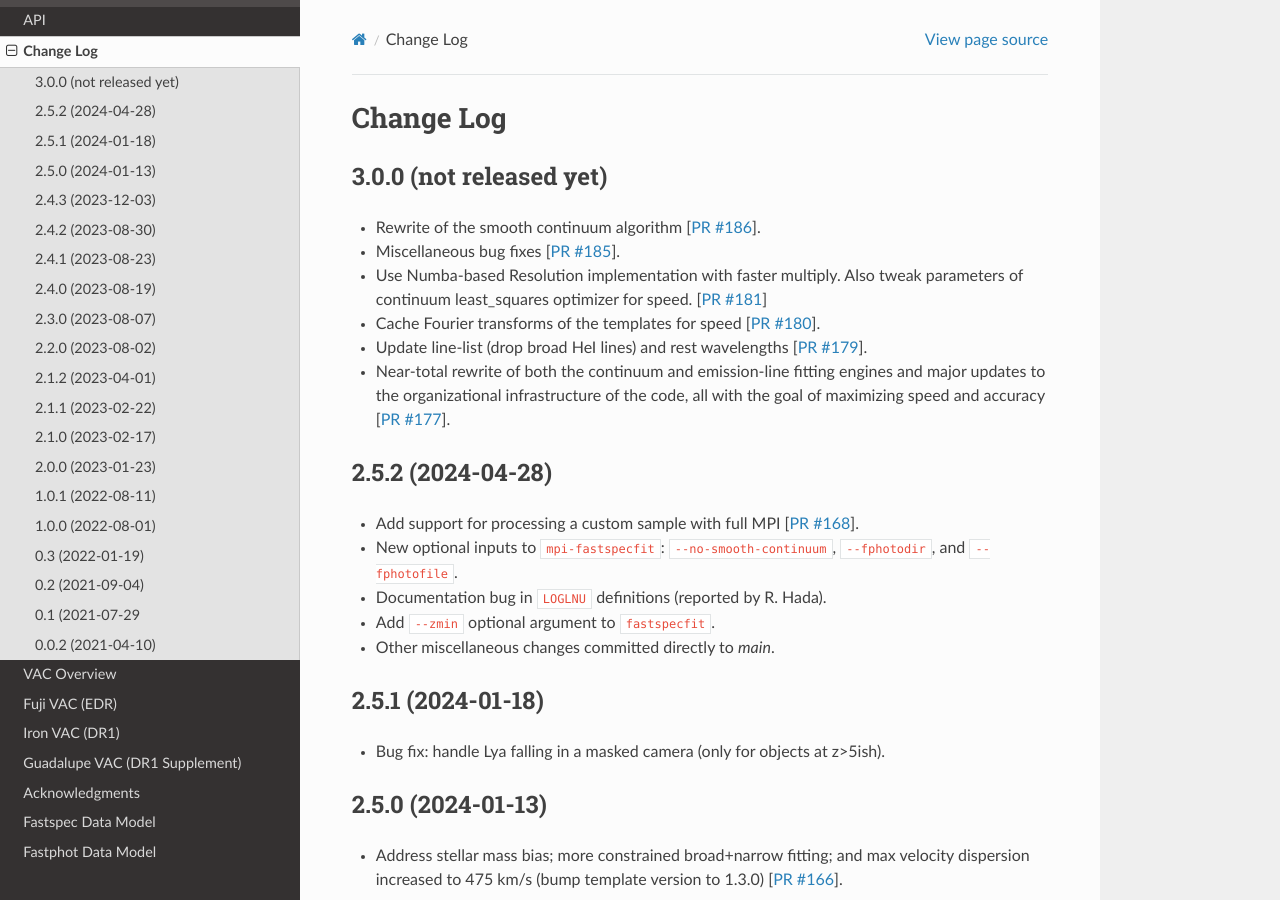
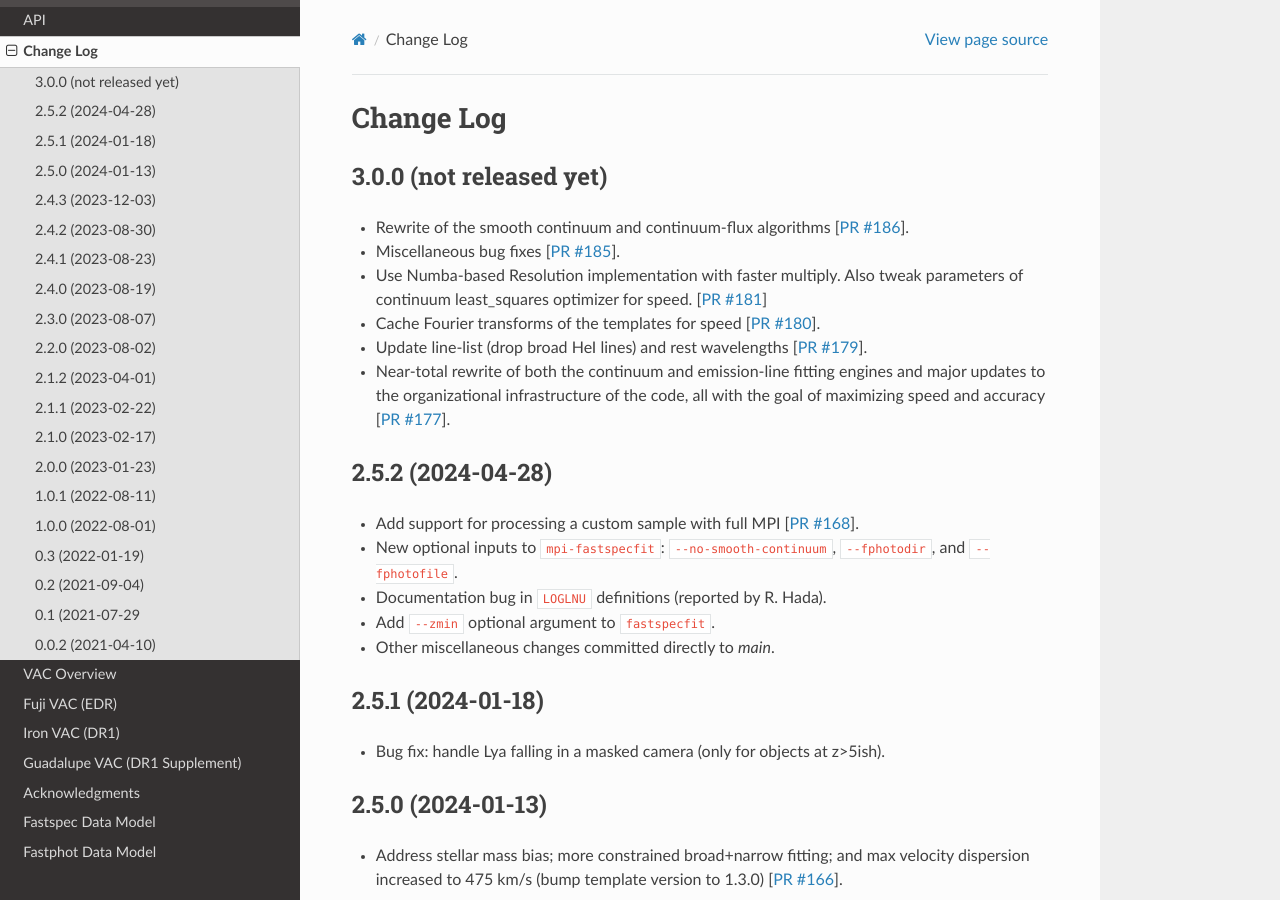
Before and after one commit to desihub/fastspecfit, a Sphinx documentation site: the page built from doc/changes.rst, in a window 1280 px wide and 900 px high. Built offline with Sphinx 7.4.7 and the Read the Docs theme 3.1.0, drawn with Linux system fonts in a browser that asks for light colours.

Commit message:
update smoothcorr data model

```diff
--- a/doc/changes.rst
+++ b/doc/changes.rst
@@ -5,7 +5,7 @@ Change Log
 3.0.0 (not released yet)
 ------------------------
 
-* Rewrite of the smooth continuum algorithm [`PR #186`_].
+* Rewrite of the smooth continuum and continuum-flux algorithms [`PR #186`_].
 * Miscellaneous bug fixes [`PR #185`_].
 * Use Numba-based Resolution implementation with faster multiply.
   Also tweak parameters of continuum least_squares optimizer for
--- a/doc/fastspec.rst
+++ b/doc/fastspec.rst
@@ -99,9 +99,9 @@ Name                         Type         Units                         Descript
                        SNR_B      float32                               Median signal-to-noise ratio per pixel in *b* camera.
                        SNR_R      float32                               Median signal-to-noise ratio per pixel in *r* camera.
                        SNR_Z      float32                               Median signal-to-noise ratio per pixel in *z* camera.
-                SMOOTHCORR_B      float32                       percent Mean value of the smooth continuum correction divided by the best-fitting continuum model in the *b* camera.
-                SMOOTHCORR_R      float32                       percent Mean value of the smooth continuum correction divided by the best-fitting continuum model in the *r* camera.
-                SMOOTHCORR_Z      float32                       percent Mean value of the smooth continuum correction divided by the best-fitting continuum model in the *z* camera.
+                SMOOTHCORR_B      float32                       percent Mean value of the smooth continuum correction relative to the data in the *b* camera.
+                SMOOTHCORR_R      float32                       percent Mean value of the smooth continuum correction relative to the data in the *r* camera.
+                SMOOTHCORR_Z      float32                       percent Mean value of the smooth continuum correction relative to the data in the *z* camera.
                        VDISP      float32                        km / s Stellar velocity dispersion.
                   VDISP_IVAR      float32                      s2 / km2 Inverse variance of VDISP.
                           AV      float32                           mag Attenuation of the integrated stellar population.
```
Also changed, not shown: 1 other file.
